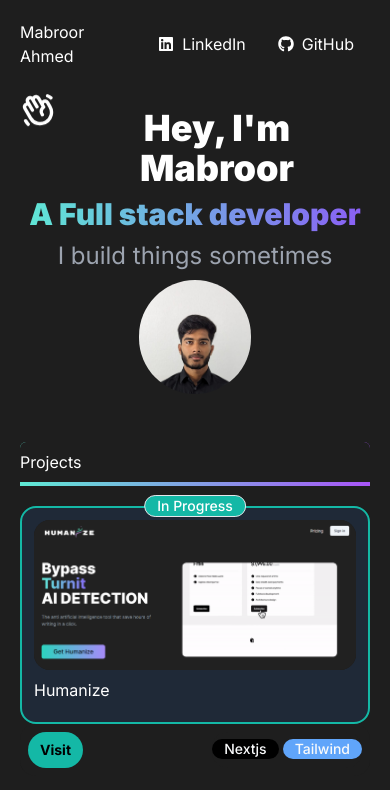
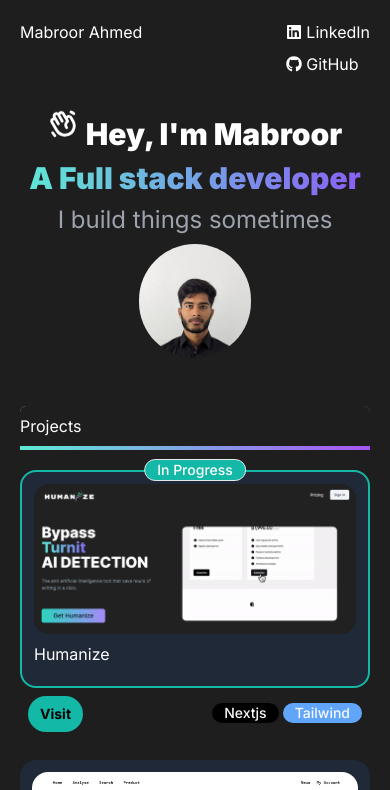
Before and after one commit to MabroorA/portfolio-nextjs-, a Next.js app: page / in a window 390 px wide. Shown: the top 790 px of the page. Built offline with nearby package versions, Linux system fonts and the light colour scheme.

Commit message:
mobile view fixed with nav bar and landing page text

```diff
--- a/app/page.tsx
+++ b/app/page.tsx
@@ -12,14 +12,14 @@ export default function Home() {
 
     <main className="flex flex-col  lg:py-5 lg:flex-col   ">
       {/* border-2 lg:border-purple-800 md:border-red-800 sm:border-green-800  */}
-      <div className="flex flex-col justify-center text-center lg:flex-row lg:justify-between  w-full py-10 ">
+      <div className="flex flex-col justify-center  lg:flex-row lg:justify-between  w-full py-10 ">
 
-        <div className=" flex flex-col justify-center text-center lg:text-left">
-            <div className="flex flex-row justify-center text-4xl lg:text-5xl font-black text-white space-x-2  ">
+        <div className=" flex flex-col  text-center lg:text-left">
+            <div className="flex flex-row justify-center text-3xl lg:text-5xl font-black text-white space-x-2  ">
               <div className="animate-bounce">
                 <PiHandWavingBold />
               </div>
-              <div className="text-4xl lg:text-5xl font-black text-white">
+              <div className="text-3xl lg:text-5xl font-black text-white">
                 Hey, I&apos;m Mabroor
               </div>
             </div>
--- a/components/navBar.tsx
+++ b/components/navBar.tsx
@@ -13,12 +13,12 @@ export default function NavBar() {
         <div className=" text-1xl">
           Mabroor Ahmed
         </div>
-        <div className="flex flex-row lg:space-x-4">
-          <Link href="https://www.linkedin.com/in/mabroor-dev/" className="flex flex-row items-center space-x-2 px-4">
+        <div className="flex flex-col md:flex-row space-y-2 md:space-x-4">
+          <Link href="https://www.linkedin.com/in/mabroor-dev/" className="flex flex-row items-center space-x-1 md:space-x-2 md:px-4">
             <FaLinkedin />
             <span>LinkedIn</span>
           </Link>
-          <Link href="https://github.com/MabroorA" className="flex flex-row items-center space-x-2 px-4 ">
+          <Link href="https://github.com/MabroorA" className="flex flex-row items-center space-x-1 md:space-x-2 md:px-4 ">
             <FaGithub />
             <span>GitHub</span>
           </Link>
```
